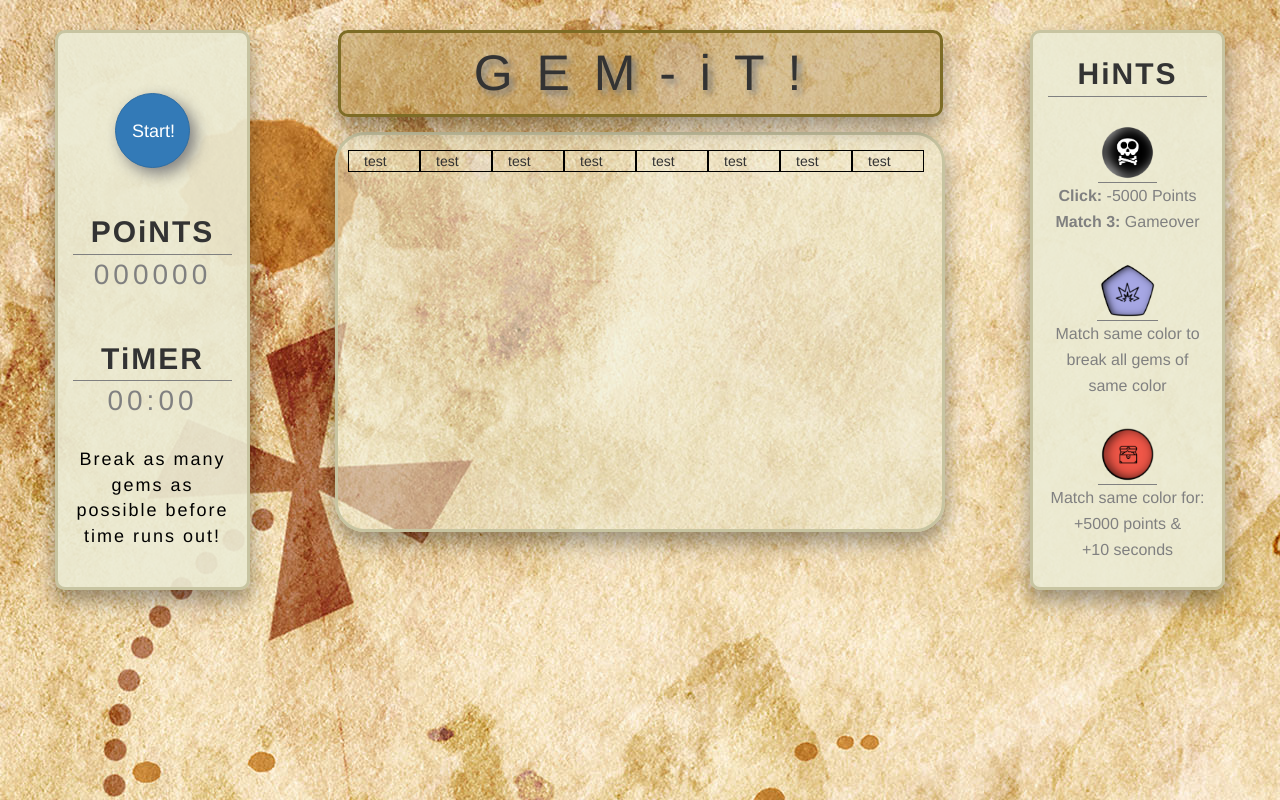
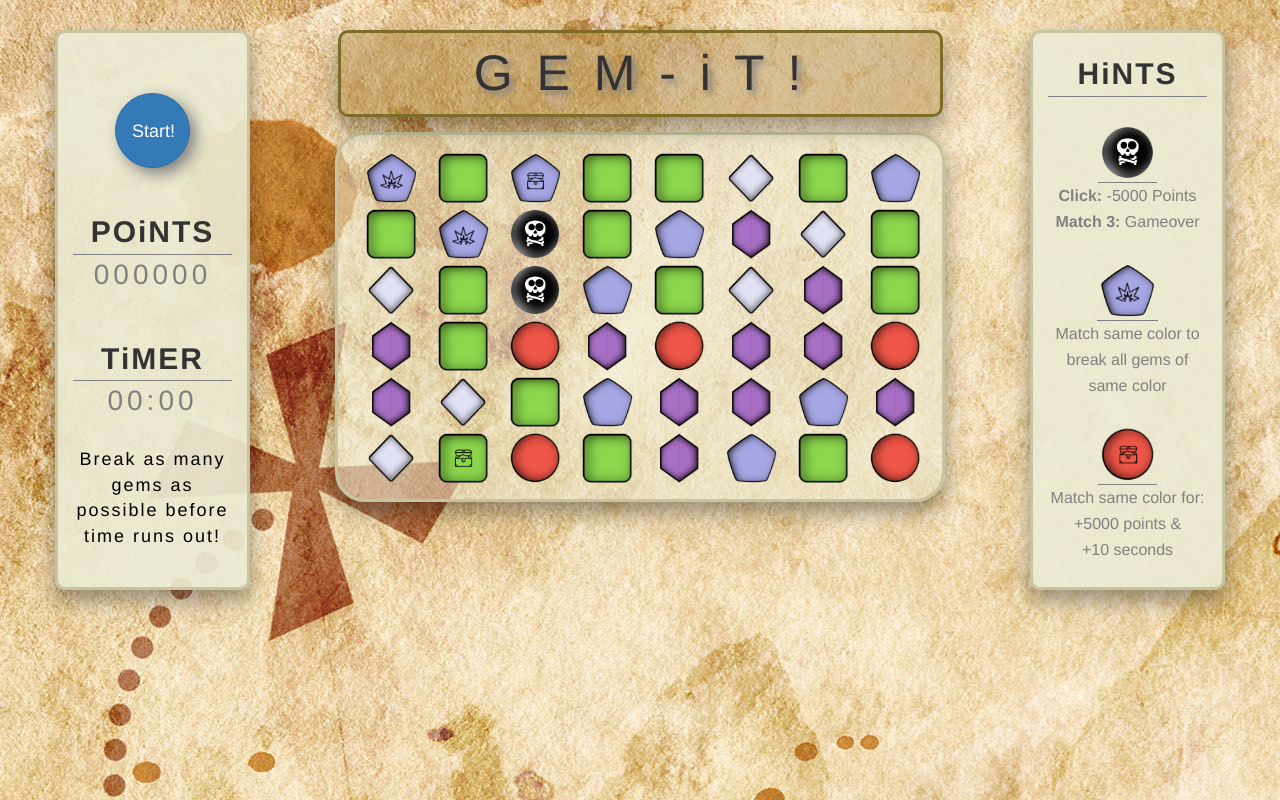
Before and after one commit to akarpas/gem_it_2_0, a plain HTML site: page index.html in a window 1280 px wide. Drawn offline with nearby package versions, Linux system fonts and the light colour scheme.

Commit message:
finalized design and create efficient random gem creation with no more than 2 gems being repeated

```diff
--- a/css/style.css
+++ b/css/style.css
@@ -15,7 +15,7 @@ body {
 
 .grid8 .col-md-1 { width: 72px;}
 .col-md-1 {
-  border: 1px solid black;
+  /*border: 1px solid black;*/
   padding: 0;
   text-align: left;
   min-height: 400px;
@@ -45,7 +45,7 @@ body {
   padding-top: 15px;
   padding-bottom: 5px;
   padding-left: 25px;
-  height: 400px;
+  height: 370px;
   margin: 15px auto;
   width: 610px;
   border: 3px solid rgb(199, 196, 161);
--- a/index.html
+++ b/index.html
@@ -35,29 +35,29 @@
         <div class="gameboard">
 
           <div class="row grid8 row-no-padding">
+            <div class="col-md-1" id="col0">
+
+            </div>
             <div class="col-md-1" id="col1">
-                test
+
             </div>
             <div class="col-md-1" id="col2">
-                test
+
             </div>
             <div class="col-md-1" id="col3">
-                test
+
             </div>
             <div class="col-md-1" id="col4">
-                test
+
             </div>
             <div class="col-md-1" id="col5">
-                test
+
             </div>
             <div class="col-md-1" id="col6">
-                test
+
             </div>
             <div class="col-md-1" id="col7">
-                test
-            </div>
-            <div class="col-md-1" id="col8">
-                test
+
             </div>
         </div>
         </div>
--- a/js/game.js
+++ b/js/game.js
@@ -1,25 +1,190 @@
-function Gems() {
-  this.colors = ['red','redP','redB','blue','blueP','blueB','gray','green','greenB','greenP','purple','black'];
-  this.types = [
-    [{name: "red", number: '1-a', image: "<img class=\"gems\" src=\"./images/red_gem.png\" alt=\"\">"}],
-    [{name: "redP", number: '1-c', image: "<img class=\"gems\" src=\"./images/red_gem_bonus.png\" alt=\"\">"}],
-    [{name: "redB", number: '1-b', image: "<img class=\"gems\" src=\"./images/red_bomb.png\" alt=\"\">"}],
-    [{name: "blue", number: '2-a', image: "<img class=\"gems\" src=\"./images/blue_gem.png\" alt=\"\">"}],
-    [{name: "blueP", number: '2-c', image: "<img class=\"gems\" src=\"./images/blue_gem_bonus.png\" alt=\"\">"}],
-    [{name: "blueB", number: '2-b', image: "<img class=\"gems\" src=\"./images/blue_bomb.png\" alt=\"\">"}],
-    [{name: "green", number: '3-a', image: "<img class=\"gems\" src=\"./images/green_gem.png\" alt=\"\">"}],
-    [{name: "greenP", number: '3-c', image: "<img class=\"gems\" src=\"./images/green_gem_bonus.png\" alt=\"\">"}],
-    [{name: "greenB", number: '3-b', image: "<img class=\"gems\" src=\"./images/green_bomb.png\" alt=\"\">"}],
-    [{name: "gray", number: '4-a' , image: "<img class=\"gems\" src=\"./images/gray_gem.png\" alt=\"\">"}],
-    [{name: "purple", number: '5-a', image: "<img class=\"gems\" src=\"./images/purple_gem.png\" alt=\"\">"}],
-    [{name: "black", number: '6-a', image: "<img class=\"gems\" src=\"./images/black_gem_circle.png\" alt=\"\">"}]];
-  this.blackCounter = 0;
-  this.prizeCounter = 0;
-  this.bombCounter = 0;
-  this.redCounter = 0;
-  this.blueCounter = 0;
-  this.greenCounter = 0;
-  this.yellowCounter = 0;
-  this.grayCounter = 0;
-  this.gemCounter = 0;
+
+function Game(options) {
+  this.rows = options.rows;
+  this.columns = options.columns;
+  this.gems = options.gems;
+  this.rowCounter = 0;
+  this.rowIndex = 0;
+  this.columnIndex = 0;
+  this.score = 0;
+  this.match = false;
+  // var mapGrid = [];
+  // _.times(this.rows,function() {
+  //   mapGrid.push(_.fill(new Array(this.columns),0));
+  // });
+  // this.mapGrid = mapGrid;
 }
+
+Game.prototype.drawMainBoard = function () {
+
+// first for will loop over each column out of 8
+  for(this.columnIndex = 0; this.columnIndex < this.columns; this.columnIndex++) {
+// second for will create 6 gems for each column we loop in
+    for(this.rowIndex = 0; this.rowIndex < this.rows; this.rowIndex++) {
+      $("#col"+this.columnIndex).append($('<div>')
+        .addClass("cell")
+        .attr('id',this.rowIndex+'-'+this.columnIndex));
+      }
+    }
+};
+
+Game.prototype.gemPicker = function(selection,theCell) {
+  var that = this;
+  var tempId;
+  // that.gems.gemCounter++;
+  switch (selection) {
+    case "red":
+      $('#'+theCell).prepend(that.gems.gems[0].image);
+      $('#'+theCell).children().attr('id',that.gems.gems[0].number);
+      that.gems.redCounter++;
+    break;
+    case "blue":
+      $('#'+theCell).prepend(that.gems.gems[3].image);
+      $('#'+theCell).children().attr('id',that.gems.gems[3].number);
+      that.gems.blueCounter++;
+    break;
+    case "green":
+      $('#'+theCell).prepend(that.gems.gems[6].image);
+      $('#'+theCell).children().attr('id',that.gems.gems[6].number);
+      that.gems.greenCounter++;
+    break;
+    case "redP":
+      $('#'+theCell).prepend(that.gems.gems[1].image);
+      $('#'+theCell).children().attr('id',that.gems.gems[1].number);
+      that.gems.redCounter++;
+      that.gems.prizeCounter++;
+    break;
+    case "blueP":
+      $('#'+theCell).prepend(that.gems.gems[4].image);
+      $('#'+theCell).children().attr('id',that.gems.gems[4].number);
+      that.gems.blueCounter++;
+      that.gems.prizeCounter++;
+    break;
+    case "greenP":
+      $('#'+theCell).prepend(that.gems.gems[7].image);
+      $('#'+theCell).children().attr('id',that.gems.gems[7].number);
+      that.gems.greenCounter++;
+      that.gems.prizeCounter++;
+    break;
+    case "redB":
+      $('#'+theCell).prepend(that.gems.gems[2].image);
+      $('#'+theCell).children().attr('id',that.gems.gems[2].number);
+      that.gems.redCounter++;
+      that.gems.bombCounter++;
+    break;
+    case "blueB":
+      $('#'+theCell).prepend(that.gems.gems[5].image);
+      $('#'+theCell).children().attr('id',that.gems.gems[5].number);
+      that.gems.blueCounter++;
+      that.gems.bombCounter++;
+    break;
+    case "greenB":
+      $('#'+theCell).prepend(that.gems.gems[8].image);
+      $('#'+theCell).children().attr('id',that.gems.gems[8].number);
+      that.gems.greenCounter++;
+      that.gems.bombCounter++;
+    break;
+    case "gray":
+      $('#'+theCell).prepend(that.gems.gems[9].image);
+      $('#'+theCell).children().attr('id',that.gems.gems[9].number);
+      that.gems.grayCounter++;
+    break;
+    case "purple":
+      $('#'+theCell).prepend(that.gems.gems[10].image);
+      $('#'+theCell).children().attr('id',that.gems.gems[10].number);
+      that.gems.grayCounter++;
+    break;
+    case "black":
+      $('#'+theCell).prepend(that.gems.gems[11].image);
+      $('#'+theCell).children().attr('id',that.gems.gems[11].number);
+      that.gems.blackCounter++;
+    break;
+  }
+};
+
+Game.prototype.createRandomGems = function () {
+
+  var randomize, randomizerSafe;
+  var selection, selectionSafe;
+  var arrayGems = this.gems.gems;
+  var tempArrayGems = [];
+  var counter = 0;
+  var counterCol = 0;
+  this.rowIndex = 0;
+  console.log(arrayGems);
+
+  for (var i=9; i < arrayGems.length; i++) {
+    tempArrayGems.push(arrayGems[i].name);
+  }
+
+  $(".col-md-1").children().each(function(index1,theCell){
+        if (this.rowIndex === this.rows-1) {
+          this.rowIndex = 0;
+          this.columnIndex++;
+        }
+        var cellId = $(theCell).attr('id');
+      if (this.columnIndex === 0 || 2 || 4 || 6) {
+        if (this.rowIndex === 0 || this.rowIndex === 2 || this.rowIndex === 5) {
+          selection = _.sample(['red','redP','redB','blue','blueP','blueB','gray','gray','gray','black']);
+          if (selection === "black" && this.gems.blackCounter > 2) {
+            selection = _.sample(['red','redP','redB','blue','blueP','blueB','gray','gray']);
+          }
+          }
+      }
+      if (this.columnIndex === 1 || 3 || 5 || 7) {
+        if (this.rowIndex === 1 || this.rowIndex === 3) {
+          selection = _.sample(['green','greenB', 'greenP','purple','purple','black']);
+          if (selection === "black" && this.gems.blackCounter > 2) {
+            selection = _.sample(['green','purple','purple']);
+          }
+        }
+      }
+      //
+      //   } else {
+      //       randomizer = Math.floor(Math.random()*(tempArrayGems.length));
+      //       selection = _.sample(['red','blue','gray']);
+      //       if (selection === "black" && this.gems.blackCounter > 2) {
+      //         selection = _.sample(['green','purple','gray']);
+      //       }
+      //   }
+      // }
+
+        if (selection === "redP" && this.gems.prizeCounter > 1){
+          selection = 'red';
+        } else if (selection === "blueP" && this.gems.prizeCounter > 1){
+          selection = 'blue';
+        } else if (selection === "greenP" && this.gems.prizeCounter > 1){
+          selection = 'green';
+        } else if (selection === "redB" && this.gems.bombCounter > 1) {
+          selection = 'red';
+        } else if (selection === "blueB" && this.gems.bombCounter > 1) {
+          selection = 'blue';
+        } else if (selection === "greenB" && this.gems.bombCounter > 1) {
+          selection = 'green';
+        }
+        console.log("this is the selection: " + selection);
+        this.gemPicker(selection,cellId);
+        // here you need to update the grid
+
+
+        this.rowIndex++; // this is needed in order to track at which row we are at each column
+                         // it is also possible to use it to add an id to the gem
+  }.bind(this));
+  console.log(counter);
+  console.log(counterCol);
+
+};
+
+
+$(document).ready(function() {
+
+  var game = new Game({
+    rows: 6,
+    columns: 8,
+    gems: new Gems()
+  });
+
+  game.drawMainBoard();
+  game.createRandomGems();
+
+});
--- a/js/gems.js
+++ b/js/gems.js
@@ -1,18 +1,18 @@
 function Gems() {
   this.colors = ['red','redP','redB','blue','blueP','blueB','gray','green','greenB','greenP','purple','black'];
-  this.types = [
-    [{name: "red", number: '1-a', image: "<img class=\"gems\" src=\"./images/red_gem.png\" alt=\"\">"}],
-    [{name: "redP", number: '1-c', image: "<img class=\"gems\" src=\"./images/red_gem_bonus.png\" alt=\"\">"}],
-    [{name: "redB", number: '1-b', image: "<img class=\"gems\" src=\"./images/red_bomb.png\" alt=\"\">"}],
-    [{name: "blue", number: '2-a', image: "<img class=\"gems\" src=\"./images/blue_gem.png\" alt=\"\">"}],
-    [{name: "blueP", number: '2-c', image: "<img class=\"gems\" src=\"./images/blue_gem_bonus.png\" alt=\"\">"}],
-    [{name: "blueB", number: '2-b', image: "<img class=\"gems\" src=\"./images/blue_bomb.png\" alt=\"\">"}],
-    [{name: "green", number: '3-a', image: "<img class=\"gems\" src=\"./images/green_gem.png\" alt=\"\">"}],
-    [{name: "greenP", number: '3-c', image: "<img class=\"gems\" src=\"./images/green_gem_bonus.png\" alt=\"\">"}],
-    [{name: "greenB", number: '3-b', image: "<img class=\"gems\" src=\"./images/green_bomb.png\" alt=\"\">"}],
-    [{name: "gray", number: '4-a' , image: "<img class=\"gems\" src=\"./images/gray_gem.png\" alt=\"\">"}],
-    [{name: "purple", number: '5-a', image: "<img class=\"gems\" src=\"./images/purple_gem.png\" alt=\"\">"}],
-    [{name: "black", number: '6-a', image: "<img class=\"gems\" src=\"./images/black_gem_circle.png\" alt=\"\">"}]];
+  this.gems = [
+    {name: "red", number: '1-a', image: "<img class=\"gems\" src=\"./images/red_gem.png\" alt=\"\">"},
+    {name: "redP", number: '1-c', image: "<img class=\"gems\" src=\"./images/red_gem_bonus.png\" alt=\"\">"},
+    {name: "redB", number: '1-b', image: "<img class=\"gems\" src=\"./images/red_bomb.png\" alt=\"\">"},
+    {name: "blue", number: '2-a', image: "<img class=\"gems\" src=\"./images/blue_gem.png\" alt=\"\">"},
+    {name: "blueP", number: '2-c', image: "<img class=\"gems\" src=\"./images/blue_gem_bonus.png\" alt=\"\">"},
+    {name: "blueB", number: '2-b', image: "<img class=\"gems\" src=\"./images/blue_bomb.png\" alt=\"\">"},
+    {name: "green", number: '3-a', image: "<img class=\"gems\" src=\"./images/green_gem.png\" alt=\"\">"},
+    {name: "greenP", number: '3-c', image: "<img class=\"gems\" src=\"./images/green_gem_bonus.png\" alt=\"\">"},
+    {name: "greenB", number: '3-b', image: "<img class=\"gems\" src=\"./images/green_bomb.png\" alt=\"\">"},
+    {name: "gray", number: '4-a' , image: "<img class=\"gems\" src=\"./images/gray_gem.png\" alt=\"\">"},
+    {name: "purple", number: '5-a', image: "<img class=\"gems\" src=\"./images/purple_gem.png\" alt=\"\">"},
+    {name: "black", number: '6-a', image: "<img class=\"gems\" src=\"./images/black_gem_circle.png\" alt=\"\">"}];
   this.blackCounter = 0;
   this.prizeCounter = 0;
   this.bombCounter = 0;
```
